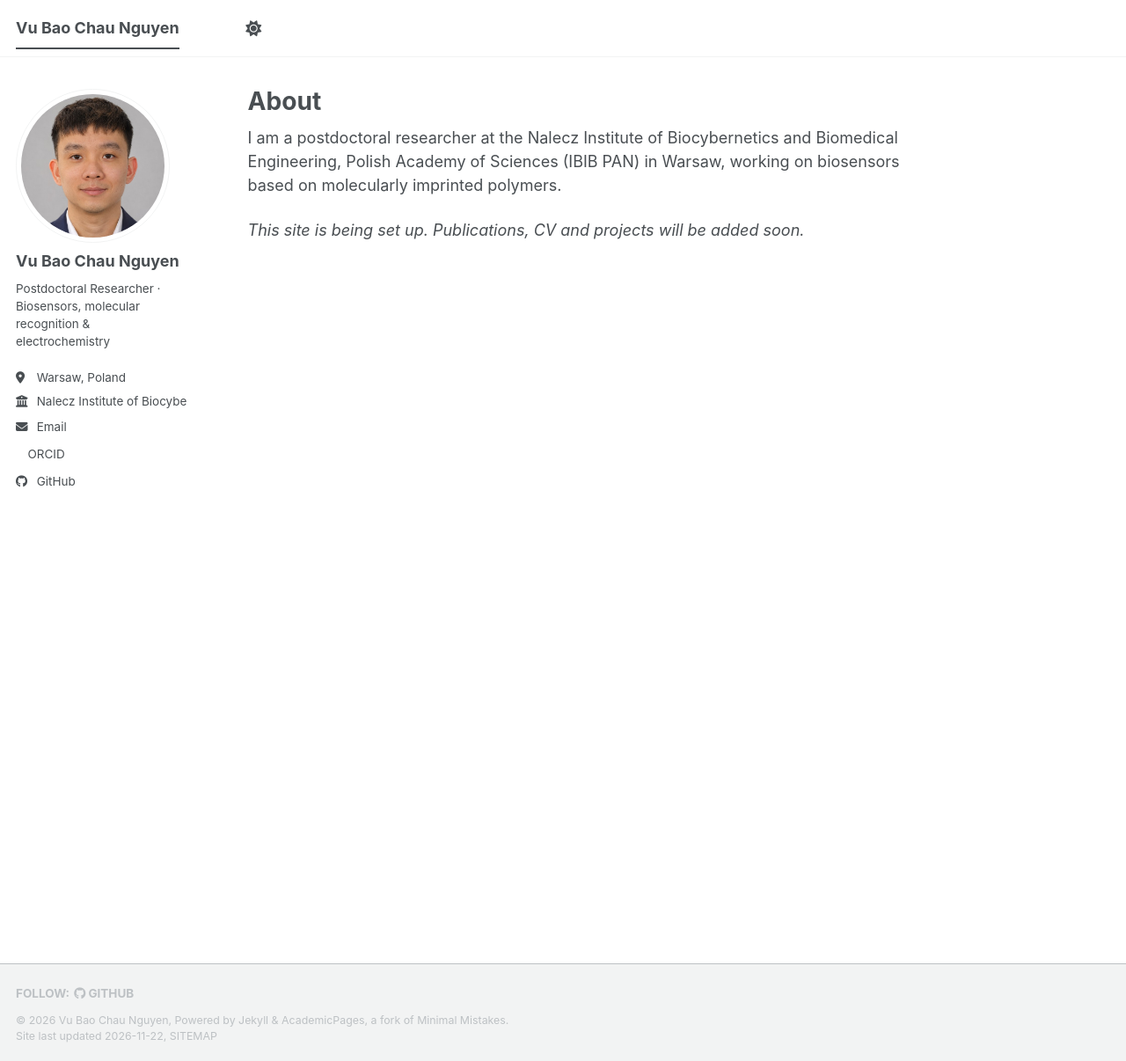
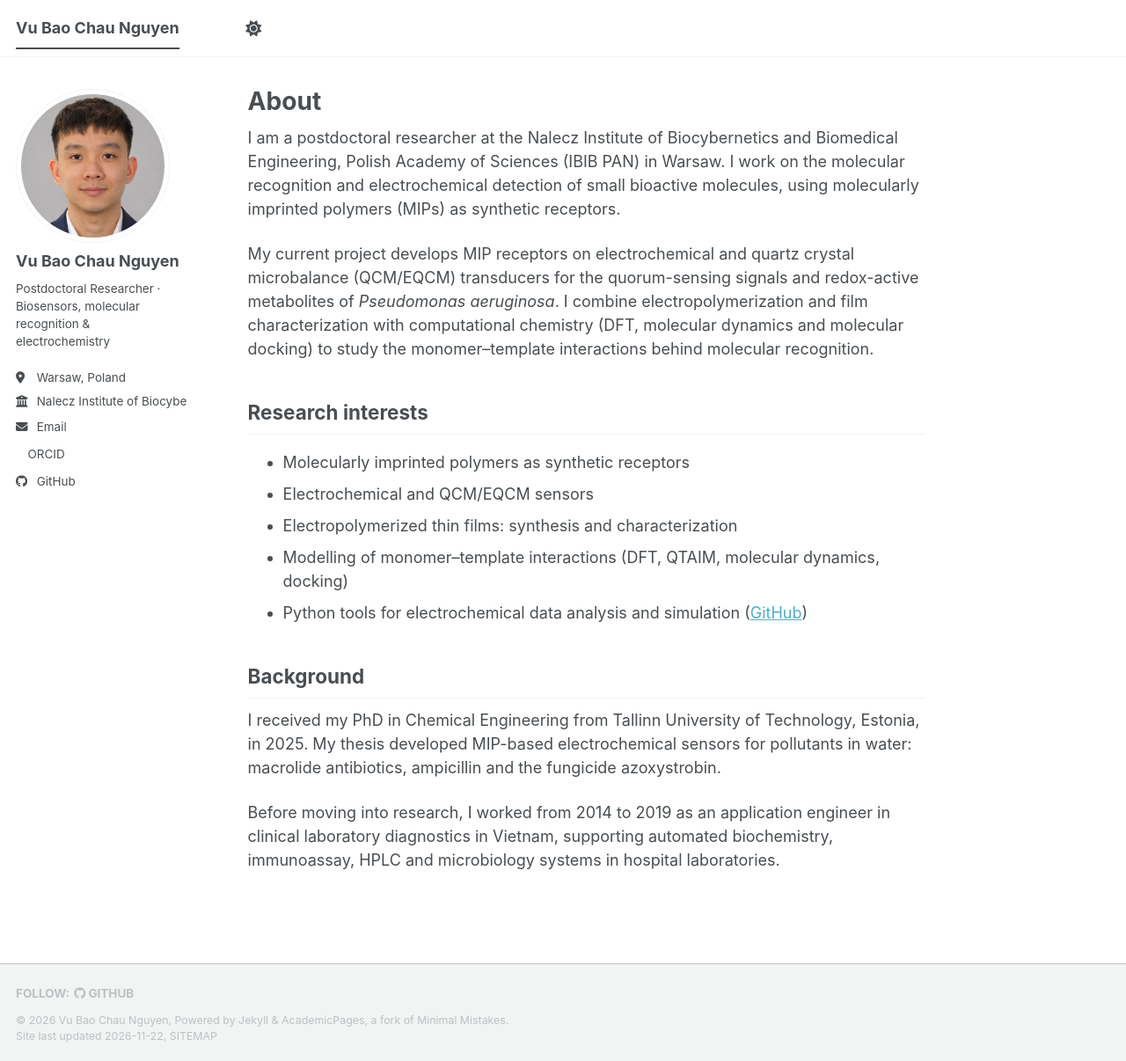
Before and after one commit to deannguyen9xyz/deannguyen9xyz.github.io, a Jekyll site: the page built from _pages/about.md, in a window 1280 px wide and 1206 px high. Shown: the whole window at 88% size. Built offline with Jekyll 4.4.1, drawn with Linux system fonts in a browser that asks for light colours; a script bundle is joined from its source files by our own code; a style sheet for code colours, icons or effects is not loaded.

Commit message:
Add About page and update contact email
- Home page: short bio, research interests and background
- Sidebar email: deannguyen91@gmail.com

```diff
--- a/_config.yml
+++ b/_config.yml
@@ -29,7 +29,7 @@ author:
   location         : "Warsaw, Poland"
   employer         : "Nalecz Institute of Biocybernetics and Biomedical Engineering PAN"
   uri              : # URL
-  email            : "deannguyen1991@gmail.com"
+  email            : "deannguyen91@gmail.com"
 
   # Academic websites
   academia         : # URL
--- a/_pages/about.md
+++ b/_pages/about.md
@@ -7,6 +7,20 @@ redirect_from:
   - /about.html
 ---
 
-I am a postdoctoral researcher at the Nalecz Institute of Biocybernetics and Biomedical Engineering, Polish Academy of Sciences (IBIB PAN) in Warsaw, working on biosensors based on molecularly imprinted polymers.
+I am a postdoctoral researcher at the Nalecz Institute of Biocybernetics and Biomedical Engineering, Polish Academy of Sciences (IBIB PAN) in Warsaw. I work on the molecular recognition and electrochemical detection of small bioactive molecules, using molecularly imprinted polymers (MIPs) as synthetic receptors.
 
-*This site is being set up. Publications, CV and projects will be added soon.*
+My current project develops MIP receptors on electrochemical and quartz crystal microbalance (QCM/EQCM) transducers for the quorum-sensing signals and redox-active metabolites of *Pseudomonas aeruginosa*. I combine electropolymerization and film characterization with computational chemistry (DFT, molecular dynamics and molecular docking) to study the monomer–template interactions behind molecular recognition.
+
+## Research interests
+
+- Molecularly imprinted polymers as synthetic receptors
+- Electrochemical and QCM/EQCM sensors
+- Electropolymerized thin films: synthesis and characterization
+- Modelling of monomer–template interactions (DFT, QTAIM, molecular dynamics, docking)
+- Python tools for electrochemical data analysis and simulation ([GitHub](https://github.com/deannguyen9xyz))
+
+## Background
+
+I received my PhD in Chemical Engineering from Tallinn University of Technology, Estonia, in 2025. My thesis developed MIP-based electrochemical sensors for pollutants in water: macrolide antibiotics, ampicillin and the fungicide azoxystrobin.
+
+Before moving into research, I worked from 2014 to 2019 as an application engineer in clinical laboratory diagnostics in Vietnam, supporting automated biochemistry, immunoassay, HPLC and microbiology systems in hospital laboratories.
```
